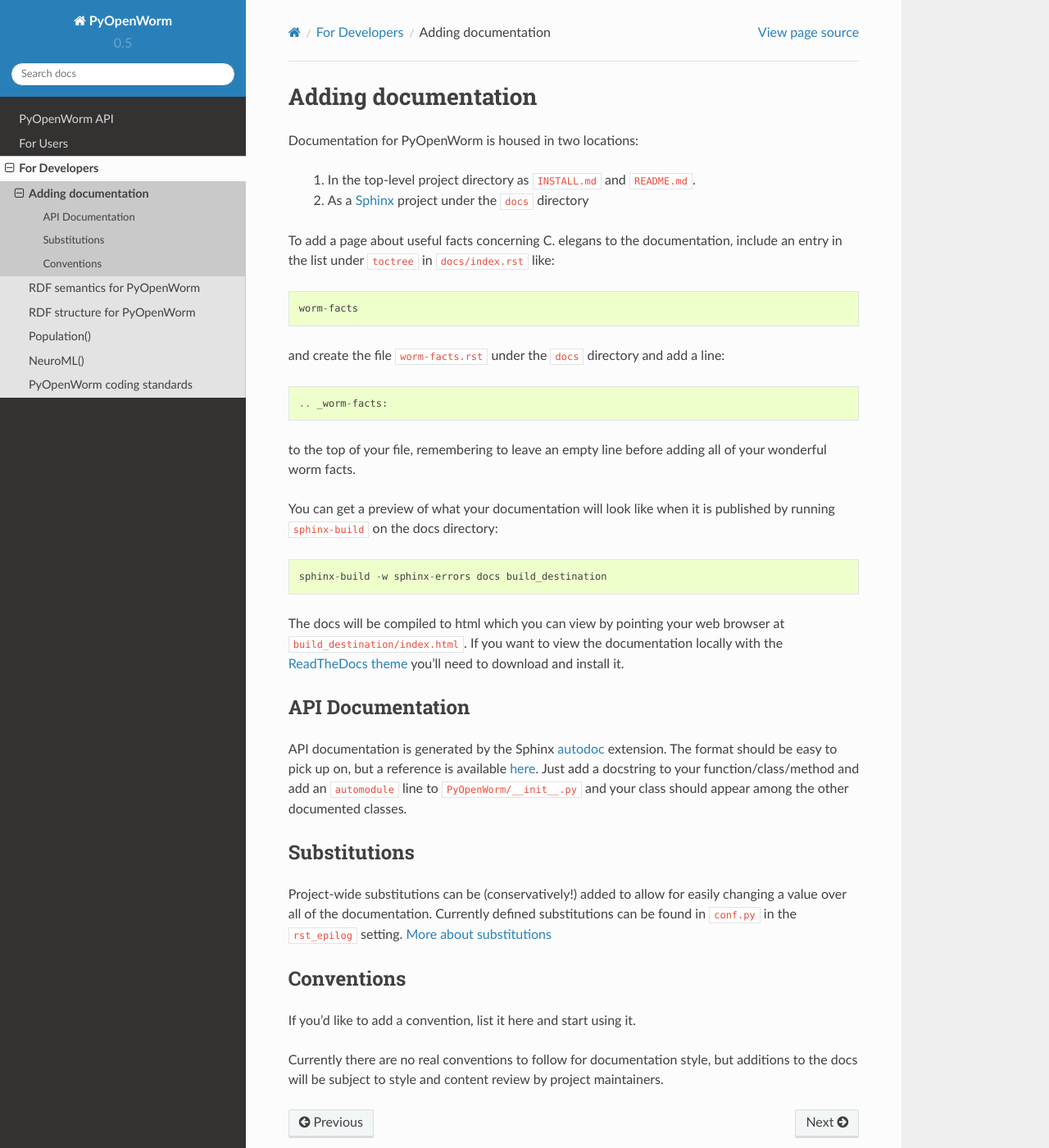
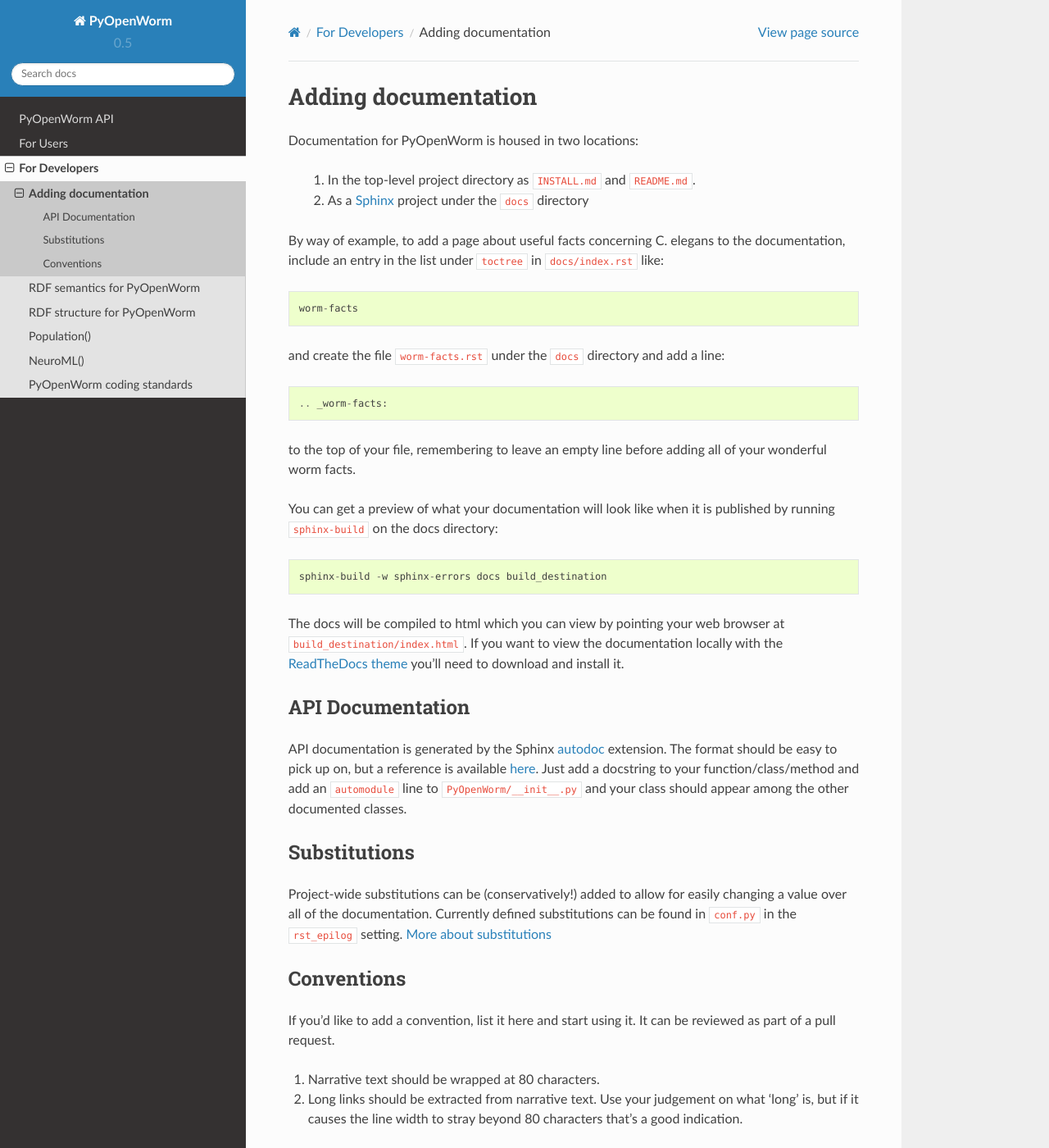
Before and after one commit to openworm/owmeta, a Sphinx documentation site: the page built from docs/docs.rst, in a window 1280 px wide and 1400 px high. Shown: the whole window at 82% size. Built offline with Sphinx 7.4.7 and the Read the Docs theme 2.0.0, drawn with Linux system fonts in a browser that asks for light colours.

Commit message:
Updating documentation with coding conventions and docs standards

```diff
--- a/docs/docs.rst
+++ b/docs/docs.rst
@@ -7,32 +7,59 @@ Documentation for |pow| is housed in two locations:
     #. In the top-level project directory as :file:`INSTALL.md` and :file:`README.md`.
     #. As a `Sphinx <http://sphinx-doc.org/>`_ project under the ``docs`` directory
 
-To add a page about useful facts concerning C. elegans to the documentation, include an entry in the list under ``toctree`` in :file:`docs/index.rst` like::
+By way of example, to add a page about useful facts concerning C. elegans to
+the documentation, include an entry in the list under ``toctree`` in
+:file:`docs/index.rst` like::
 
     worm-facts
 
-and create the file :file:`worm-facts.rst` under the :file:`docs` directory and add a line::
+and create the file :file:`worm-facts.rst` under the :file:`docs` directory and
+add a line::
 
     .. _worm-facts:
 
-to the top of your file, remembering to leave an empty line before adding all of your wonderful worm facts.
+to the top of your file, remembering to leave an empty line before adding all
+of your wonderful worm facts.
 
-You can get a preview of what your documentation will look like when it is published by running ``sphinx-build`` on the docs directory::
+You can get a preview of what your documentation will look like when it is
+published by running ``sphinx-build`` on the docs directory::
 
     sphinx-build -w sphinx-errors docs build_destination
 
-The docs will be compiled to html which you can view by pointing your web browser at :file:`build_destination/index.html`. If you want to view the documentation locally with the `ReadTheDocs theme <https://github.com/snide/sphinx_rtd_theme>`_ you'll need to download and install it.
+The docs will be compiled to html which you can view by pointing your web
+browser at :file:`build_destination/index.html`. If you want to view the
+documentation locally with the `ReadTheDocs theme <a_>`_ you'll need to
+download and install it.
+
+
+.. _a: https://github.com/snide/sphinx_rtd_theme
 
 API Documentation
 ------------------
-API documentation is generated by the Sphinx `autodoc <http://sphinx-doc.org/ext/autodoc.html>`_ extension. The format should be easy to pick up on, but a reference is available `here <https://github.com/numpy/numpy/blob/master/doc/HOWTO_DOCUMENT.rst.txt>`_. Just add a docstring to your function/class/method and add an ``automodule`` line to :file:`PyOpenWorm/__init__.py` and your class should appear among the other documented classes.
+API documentation is generated by the Sphinx `autodoc <b0_>`_ extension. The
+format should be easy to pick up on, but a reference is available `here
+<b1_>`_.  Just add a docstring to your function/class/method and add an
+``automodule`` line to :file:`PyOpenWorm/__init__.py` and your class should
+appear among the other documented classes.
+
+.. _b0: http://sphinx-doc.org/ext/autodoc.html
+.. _b1: https://github.com/numpy/numpy/blob/master/doc/HOWTO_DOCUMENT.rst.txt
 
 Substitutions
 -------------
-Project-wide substitutions can be (conservatively!) added to allow for easily changing a value over all of the documentation. Currently defined substitutions can be found in :file:`conf.py` in the ``rst_epilog`` setting. `More about substitutions <http://docutils.sourceforge.net/docs/ref/rst/restructuredtext.html#substitution-definitions>`_
+Project-wide substitutions can be (conservatively!) added to allow for easily
+changing a value over all of the documentation. Currently defined substitutions
+can be found in :file:`conf.py` in the ``rst_epilog`` setting. `More about
+substitutions <c_>`_
+
+.. _c: http://docutils.sourceforge.net/docs/ref/rst/restructuredtext.html#substitution-definitions
 
 Conventions
 -----------
-If you'd like to add a convention, list it here and start using it.
+If you'd like to add a convention, list it here and start using it. It can be
+reviewed as part of a pull request.
 
-Currently there are no real conventions to follow for documentation style, but additions to the docs will be subject to style and content review by project maintainers.
+1. Narrative text should be wrapped at 80 characters.
+2. Long links should be extracted from narrative text. Use your judgement on
+   what 'long' is, but if it causes the line width to stray beyond 80
+   characters that's a good indication.
```
Also changed, not shown: docs/coding_standards.rst (+8 -3 lines).
